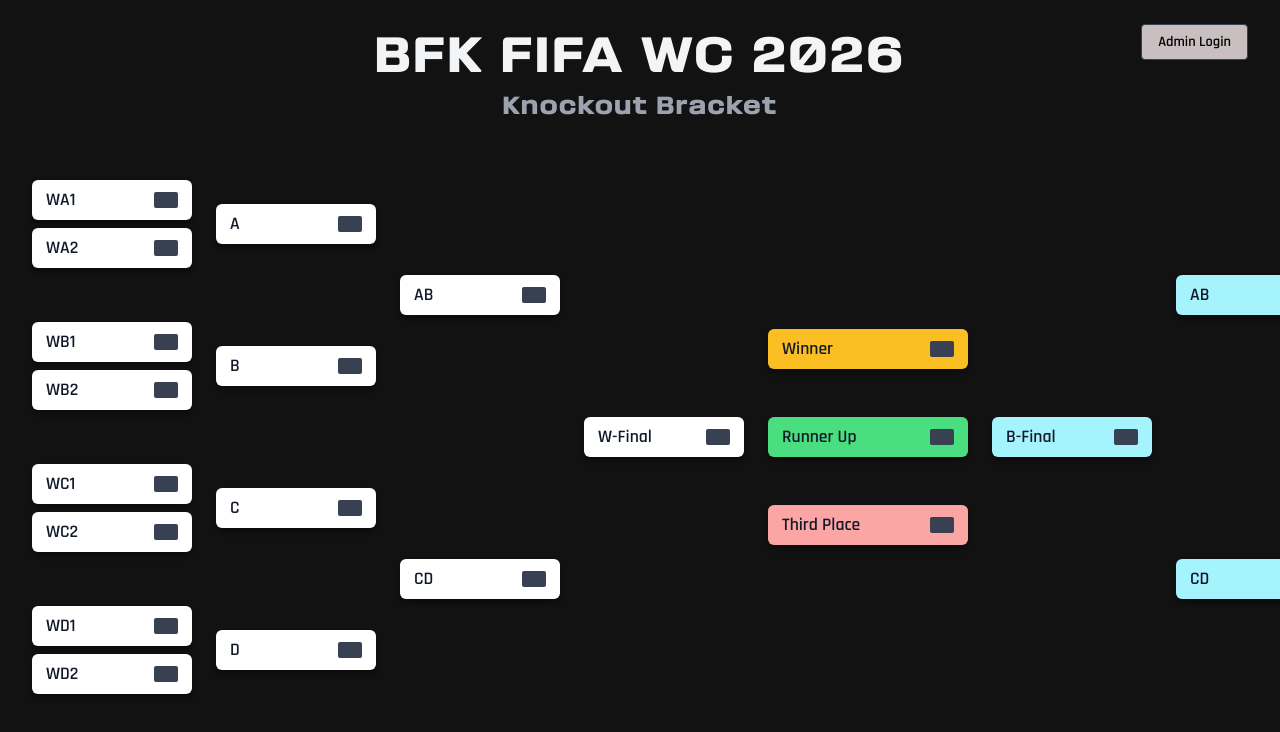
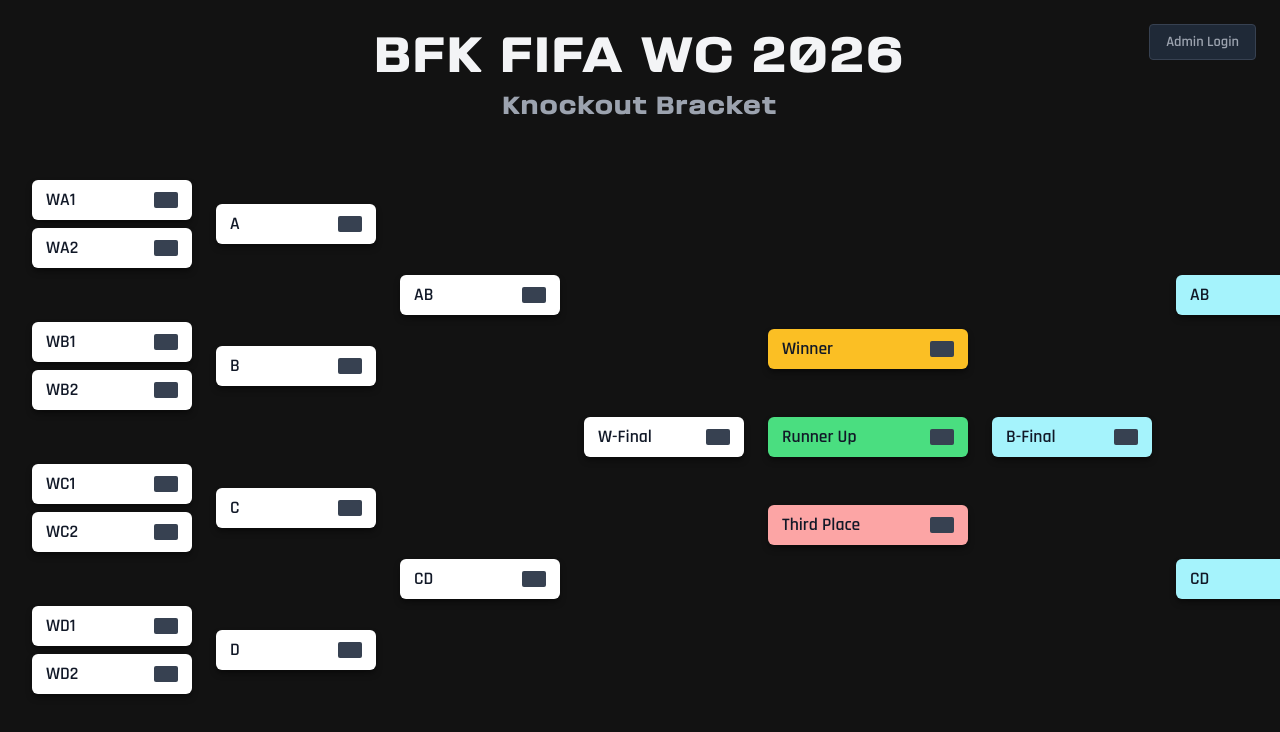
Before and after one commit to bhagath-pr/bfk-knockout, a React (Vite) app: page / in a window 1280 px wide. Shown: the top 732 px of the page. Built offline with nearby package versions, Linux system fonts and the light colour scheme; no server answers; the database is empty.

Commit message:
mobile display fix 3

```diff
--- a/src/index.css
+++ b/src/index.css
@@ -47,15 +47,17 @@
   position: relative;
   padding: 2rem 0;
   text-align: center;
+  min-width: max-content; /* Forces header to stretch over the entire scrollable area */
 }
 
 .admin-link-btn {
-  position: absolute;
+  position: fixed; /* Changed from absolute to fixed */
   top: 1.5rem;
-  right: 2rem;
+  right: 1.5rem; /* Slightly tighter margin for mobile screens */
+  z-index: 1000; /* Ensures it hovers above all bracket elements */
   padding: 0.5rem 1rem;
-  background-color: #C9BFC1;
-  color: black;
+  background-color: var(--slot-bg);
+  color: #9ca3af;
   text-decoration: none;
   border-radius: 4px;
   font-family: 'Rajdhani', sans-serif;
```
